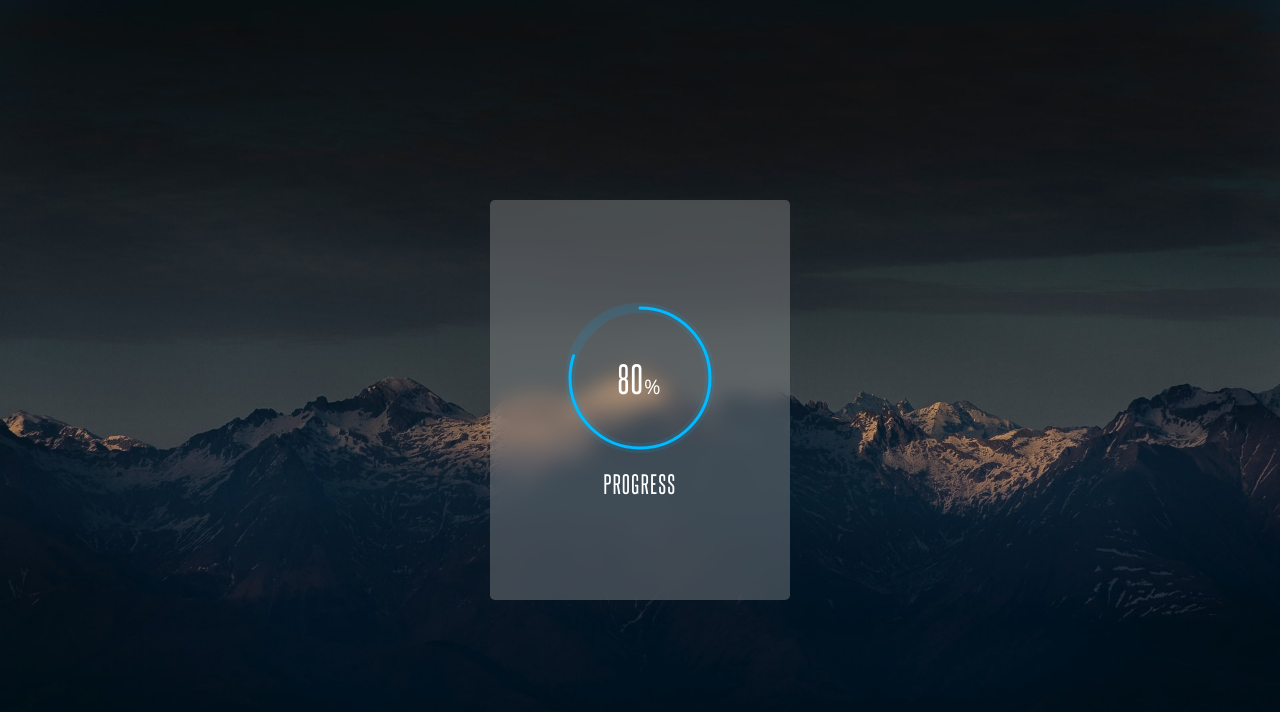
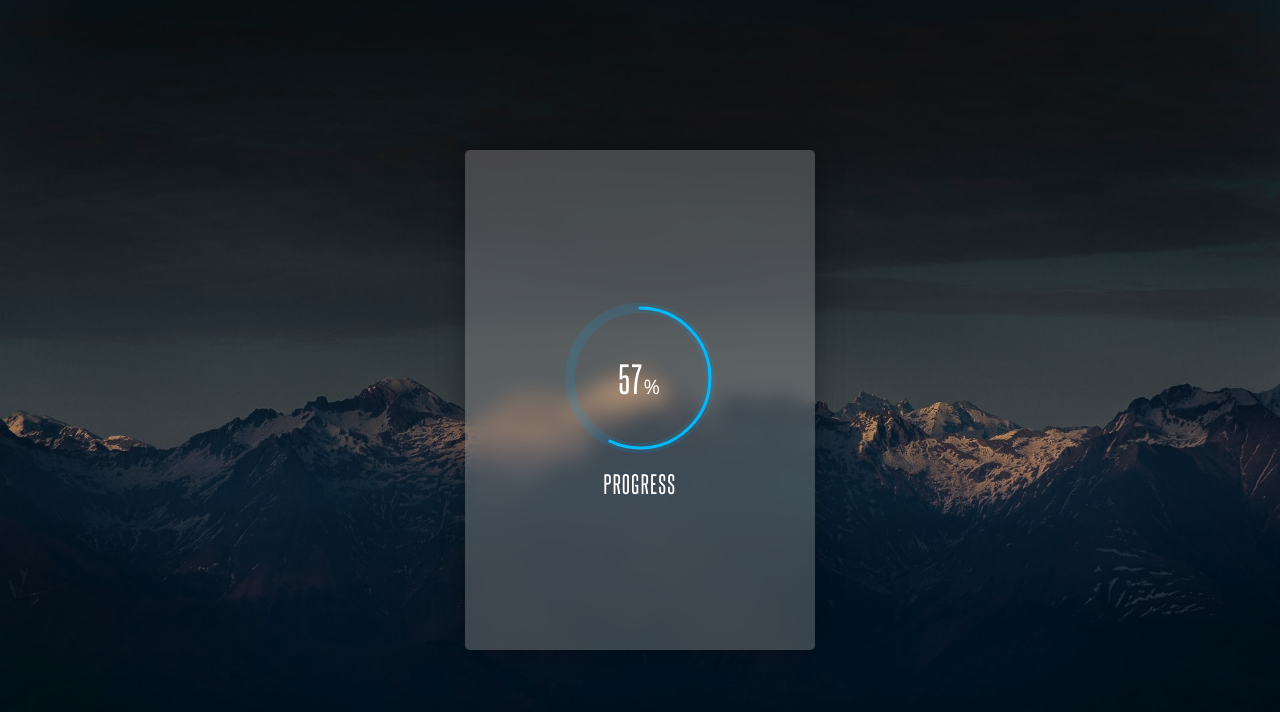
Before and after one commit to Valkinsenn/circle-progress-bar, a plain HTML site: page index.html in a window 1280 px wide. Drawn offline with nearby package versions, Linux system fonts and the light colour scheme.

Commit message:
Style updates

```diff
--- a/css/components/_layout.scss
+++ b/css/components/_layout.scss
@@ -22,7 +22,7 @@ body {
   display: flex;
   flex-direction: column;
   overflow: overlay;
-  // padding-top: 5rem;
+  padding: 1rem;
   position: absolute;
   top: 0;
   transition: 0.4s color;
@@ -44,11 +44,14 @@ body {
   backdrop-filter: blur(10px);
   background-color: #aaaaaa55;
   border-radius: 0.3rem;
+  box-shadow: 0 0 30px #00000055;
   display: flex;
   flex-direction: column;
+  height: 100%;
   justify-content: center;
   margin: auto;
-  max-width: 300px;
+  max-height: 500px;
+  max-width: 350px;
   min-height: 400px;
   position: relative;
   width: 100%;
--- a/js/index.js
+++ b/js/index.js
@@ -25,4 +25,4 @@ const percentCounter = number => {
   }, 10)
 }
 
-percentCounter(80)
+percentCounter(57)
```
Also changed, not shown: css/style.css, 1 other file.
